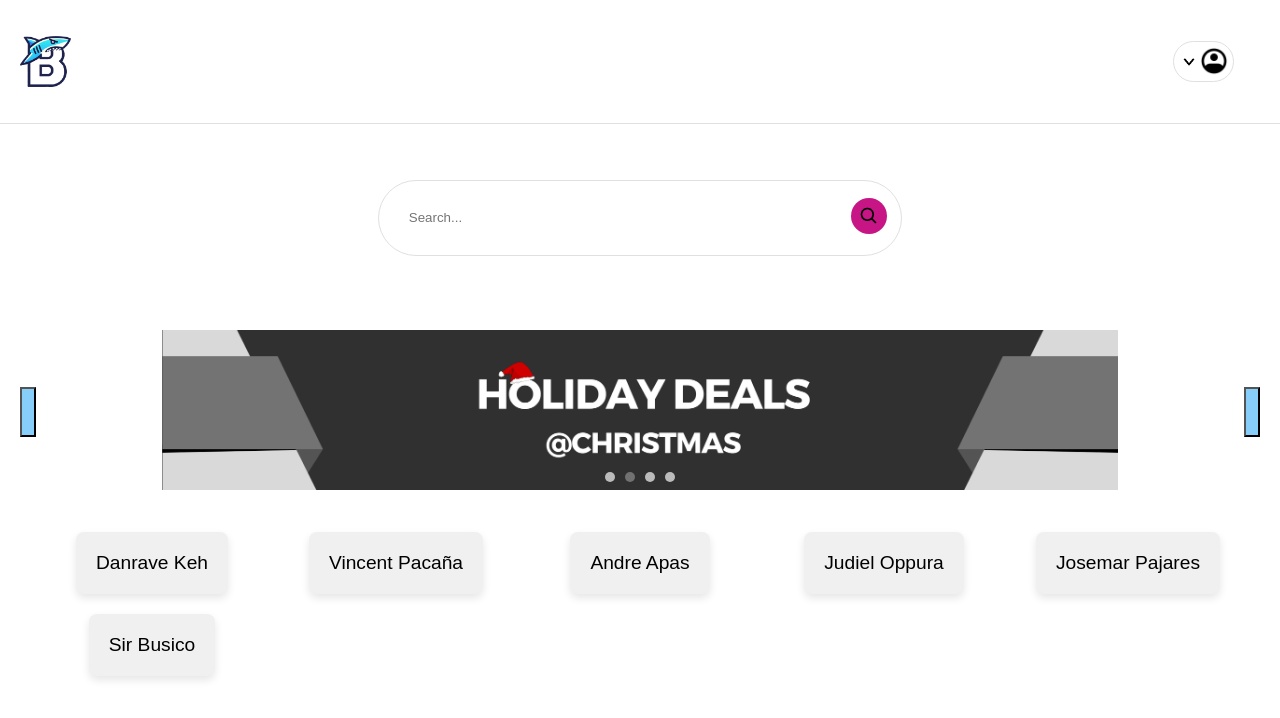
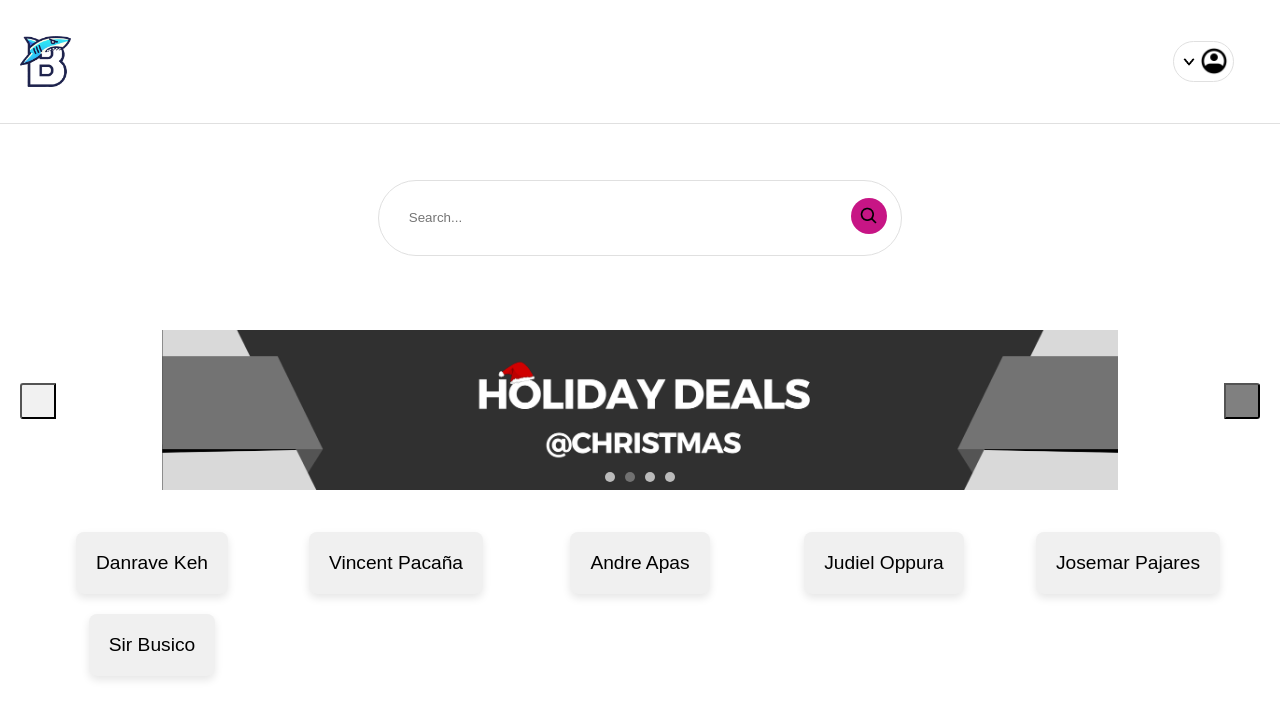
Before and after one commit to danrave1234/APPDEV_Bytemarket, a React (Vite) app in the folder byte-market-api/FrontEnd/frontend/: page / in a window 1280 px wide. Shown: the top 718 px of the page. Built offline with nearby package versions, Linux system fonts and the light colour scheme.

Commit message:
theme color changes and hover color change

```diff
--- a/byte-market-api/FrontEnd/frontend/src/App.css
+++ b/byte-market-api/FrontEnd/frontend/src/App.css
@@ -43,7 +43,7 @@ header {
 }
 
 .profileBar:hover{
-  box-shadow: 0px 0px 0.5rem black;
+  box-shadow: 0px 0px 0.5rem lightblue;
 }
 .profileIcon {
   width: 1.8vw;
@@ -185,8 +185,36 @@ input:focus{
 .dot.active {
   background-color: #717171;
 }
+
+/*next and previous buttons css styles*/
 .next, .previous {
-  height: 50px;
-  background: lightskyblue;
-  /*kailangan ma ilisan ang button color*/
+  top: 50%;
+  width: auto;
+  padding: 16px;
+  margin-top: -22px;
+  color: white;
+  font-weight: bold;
+  font-size: 18px;
+  border-radius: 0 3px 3px 0;
+  user-select: none;
+  transition: 0.6s ease;
 }
+
+.previous {
+  left: 0;
+  border-radius: 3px 0 0 3px;
+  background-color: #f1f1f1;
+  color: black;
+}
+
+.next {
+  right: 0;
+  border-radius: 0 3px 3px 0;
+  background-color: gray;
+  color: white;
+}
+
+.previous:hover, .next:hover {
+  background-color: lightblue;
+  color: white;
+}
--- a/byte-market-api/FrontEnd/frontend/src/App.jsx
+++ b/byte-market-api/FrontEnd/frontend/src/App.jsx
@@ -144,6 +144,7 @@ function App() {
               .grid-item:hover {
                 transform: translateY(-10px);
                 box-shadow: 0 8px 16px rgba(0, 0, 0, 0.2);
+                background: lightblue;
               }
 
               .searchBar {
```
